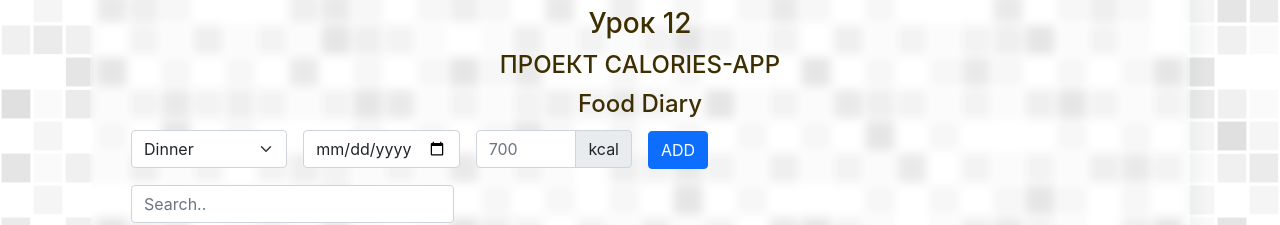
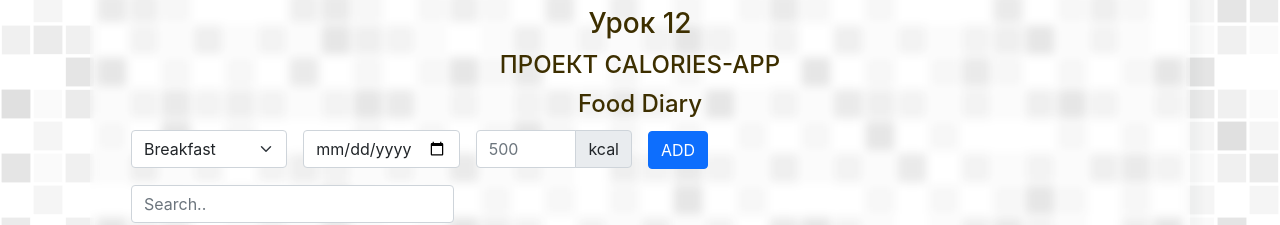
Before and after one commit to ybeliaev/react-basics-course, a React (Create React App) app: page / in a window 1280 px wide. Shown: the part 6440-6665 px from the top of the page. Built offline with nearby package versions, Linux system fonts and the light colour scheme.

Commit message:
add filter& addItem to Lesson12

```diff
--- a/src/lessons/12-calories-app/CaloriesList.js
+++ b/src/lessons/12-calories-app/CaloriesList.js
@@ -1,16 +1,16 @@
 import React from "react";
 import CaloriesTodoItem from "./CaloriesTodoItem";
 
-export default function CaloriesList({ notes }) {
+export default function CaloriesList({ notes, removeItem }) {
   return (
     <>
       {notes.map((item) => {
-        let d = item.date.toLocaleString("ru").split(",").join("");
         return (
           <CaloriesTodoItem
             titleEating={item.titleEating}
             calories={item.calories}
-            date={d}
+            date={item.date}
+            removeItem={removeItem}
           />
         );
       })}
--- a/src/lessons/12-calories-app/CaloriesTodoForm.js
+++ b/src/lessons/12-calories-app/CaloriesTodoForm.js
@@ -1,21 +1,25 @@
-import React from "react";
+import { createMuiTheme } from "@material-ui/core";
+import React, { useState } from "react";
 
-const CaloriesTodoForm = () => {
+const CaloriesTodoForm = ({ createItem }) => {
+  let [titleEating, setTitleEating] = useState("Breakfast");
+  let [date, setDate] = useState(new Date());
+  let [calories, setCalories] = useState(500);
   return (
     <form className="row gy-2 gx-3 mb-3 align-items-center">
       <div className="col-md-2">
         <label className="visually-hidden" htmlFor="autoSizingSelect">
-          Preference
+          {titleEating}
         </label>
         <select
           className="form-select"
           id="autoSizingSelect"
-          onChange={(e) => console.log(e.target.value)}
+          onChange={(e) => setTitleEating(e.target.value)}
         >
-          <option value="Dinner" selected>
-            Dinner
+          <option value="Breakfast" selected>
+            Breakfast
           </option>
-          <option value="Breakfast">Breakfast</option>
+          <option value="Dinner">Dinner</option>
           <option value="Lunch">Lunch</option>
         </select>
       </div>
@@ -27,7 +31,7 @@ const CaloriesTodoForm = () => {
           type="date"
           className="form-control"
           id="autoSizingInput"
-          onChange={(e) => console.log(e.target.value)}
+          onChange={(e) => setDate(new Date(e.target.value))}
         />
       </div>
       <div className="col-md-2">
@@ -42,15 +46,19 @@ const CaloriesTodoForm = () => {
             step="100"
             className="form-control"
             id="autoSizingInputGroup"
-            placeholder="700"
-            onChange={(e) => console.log(e.target.value)}
+            placeholder={calories}
+            onChange={(e) => parseInt(setCalories(e.target.value))}
           />
           <div className="input-group-text">kcal</div>
         </div>
       </div>
 
       <div className="col-md-2">
-        <button type="button" className="btn btn-primary">
+        <button
+          type="button"
+          className="btn btn-primary"
+          onClick={() => createItem(titleEating, calories, date)}
+        >
           ADD
         </button>
       </div>
--- a/src/lessons/12-calories-app/CaloriesTodoItem.js
+++ b/src/lessons/12-calories-app/CaloriesTodoItem.js
@@ -1,16 +1,22 @@
 import React from "react";
 
-function CaloriesTodoItem({ titleEating, calories, date }) {
+function CaloriesTodoItem({ titleEating, calories, date, removeItem }) {
   return (
     <div className="d-flex w-50 mb-2 justify-content-between align-items-center  border border-1 rounded">
       <div className="ps-3">
-        <small className="fs-6 text-muted">{date}</small> <br />
+        <small className="fs-6 text-muted">
+          {date.toLocaleDateString("ru")} {date.toLocaleTimeString("ru")}
+        </small>{" "}
+        <br />
         <span className="fs-5">
           {titleEating} - {calories} kcal
         </span>
       </div>
       <div className="pe-3">
-        <button className="btn btn-secondary lh-1 px-2 py-1 onClick={()=>null}">
+        <button
+          className="btn lh-1 px-2 py-1 btn-secondary  onClick={()=>null}"
+          onClick={() => removeItem(date)}
+        >
           x
         </button>
       </div>
--- a/src/lessons/12-calories-app/index.js
+++ b/src/lessons/12-calories-app/index.js
@@ -30,14 +30,22 @@ let initialNotes = [
 
 export default function Lesson12() {
   let [notes, setNotes] = useState(initialNotes);
+
+  function createItem(titleEating, calories, date) {
+    let newItem = { titleEating, calories, date };
+    setNotes([...notes, newItem]);
+  }
+  function removeItem(date) {
+    setNotes(notes.filter((el) => el.date != date));
+  }
   return (
     <div className="wrapper_lesson">
       <h3>Урок 12</h3>
       <h4>ПРОЕКТ CALORIES-APP</h4>
       <h4>Food Diary</h4>
-      <CaloriesTodoForm />
+      <CaloriesTodoForm createItem={createItem} />
       <CaloriesTodoSearch />
-      <CaloriesList notes={notes} />
+      <CaloriesList notes={notes} removeItem={removeItem} />
     </div>
   );
 }
```
Also changed, not shown: 1 other file (tests, documents, lock files or other folders).
